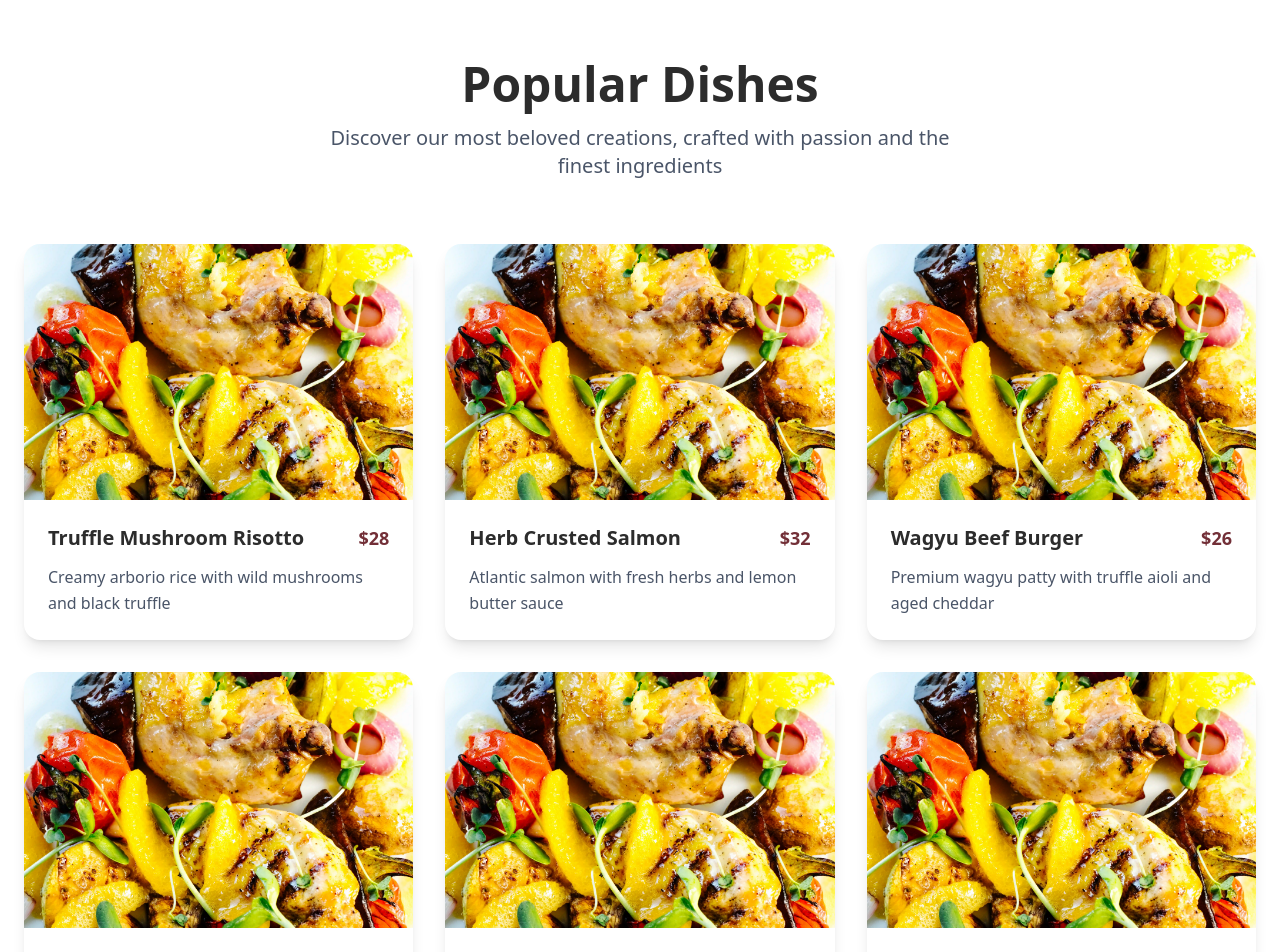
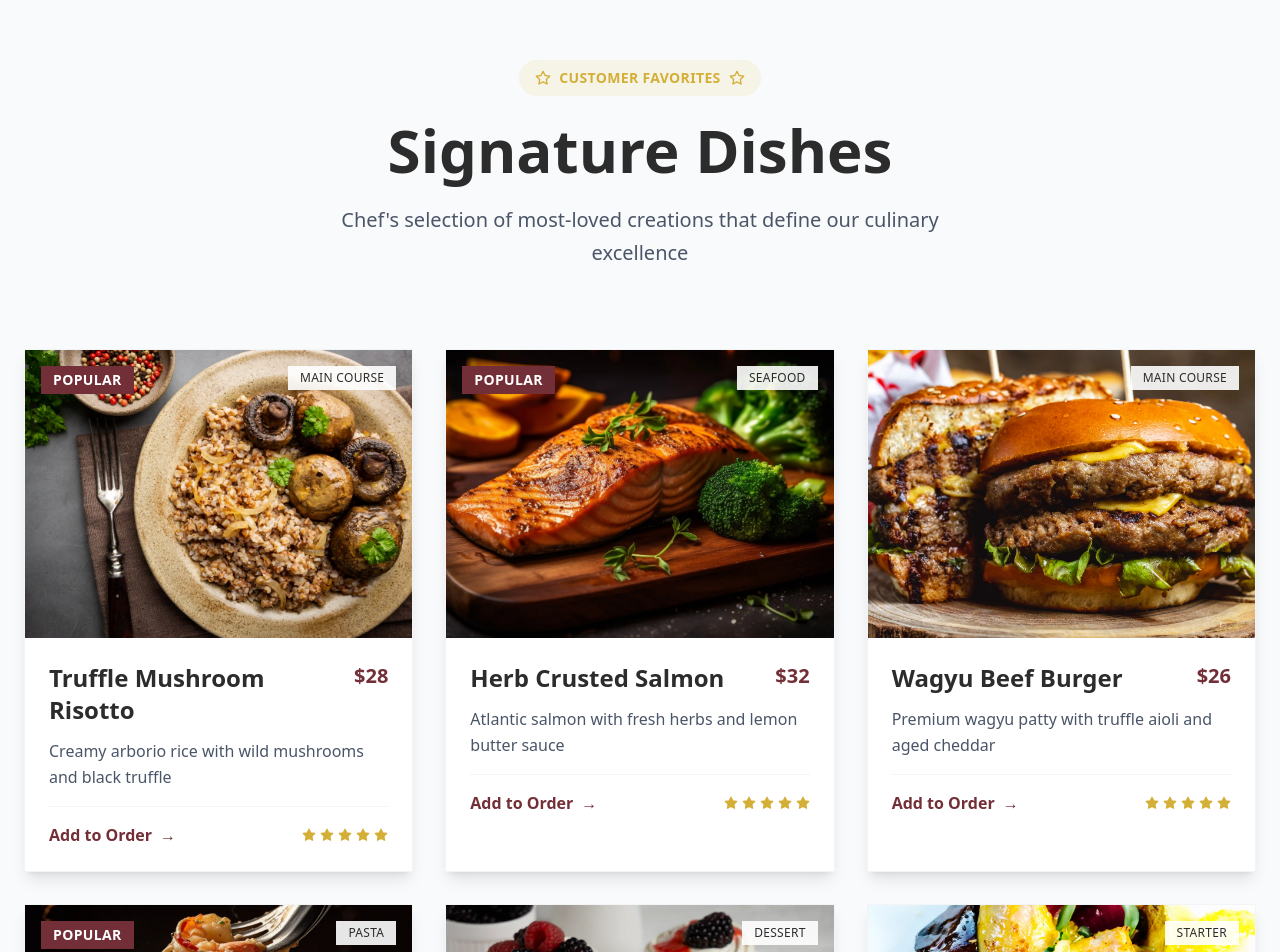
Before and after one commit to purityruth/fik_restaurante, a Next.js app: page / in a window 1280 px wide. Shown: the part 820-1772 px from the top of the page. Built offline with nearby package versions, Linux system fonts and the light colour scheme.

Commit message:
Dishes updates

```diff
--- a/src/components/PopularDishes.tsx
+++ b/src/components/PopularDishes.tsx
@@ -2,6 +2,7 @@
 'use client';
 import { motion } from 'framer-motion';
 import Image from 'next/image';
+import { FiStar } from 'react-icons/fi';
 
 interface Dish {
   id: number;
@@ -9,6 +10,8 @@ interface Dish {
   description: string;
   price: string;
   image: string;
+  isPopular?: boolean;
+  category?: string;
 }
 
 const dishes: Dish[] = [
@@ -17,61 +20,82 @@ const dishes: Dish[] = [
     name: "Truffle Mushroom Risotto",
     description: "Creamy arborio rice with wild mushrooms and black truffle",
     price: "$28",
-    image: "/images/fried-chicken-mixed-with-vegetables.webp"
+    image: "/images/buckwheat-porridge-with-mushrooms.webp",
+    isPopular: true,
+    category: "Main Course"
   },
   {
     id: 2,
     name: "Herb Crusted Salmon",
     description: "Atlantic salmon with fresh herbs and lemon butter sauce",
     price: "$32",
-    image: "/images/fried-chicken-mixed-with-vegetables.webp"
+    image: "/images/grilled-salmon-fillet-with-fresh-vegetable-salad-generated-by-ai.webp",
+    isPopular: true,
+    category: "Seafood"
   },
   {
     id: 3,
     name: "Wagyu Beef Burger",
     description: "Premium wagyu patty with truffle aioli and aged cheddar",
     price: "$26",
-    image: "/images/fried-chicken-mixed-with-vegetables.webp"
+    image: "/images/side-view-double-cheeseburger-with-grilled-beef-patties-cheese-lettuce-leaf-burger-buns.webp",
+    category: "Main Course"
   },
   {
     id: 4,
     name: "Lobster Linguine",
     description: "Fresh lobster with handmade pasta in garlic white wine sauce",
     price: "$38",
-    image: "/images/fried-chicken-mixed-with-vegetables.webp"
+    image: "/images/freshly-cooked-linguini-with-prawn-seafood-generated-by-ai.webp",
+    isPopular: true,
+    category: "Pasta"
   },
   {
     id: 5,
     name: "Berry Pavlova",
     description: "Crisp meringue with fresh berries and chantilly cream",
     price: "$14",
-    image: "/images/fried-chicken-mixed-with-vegetables.webp"
+    image: "/images/delicious-traditional-dessert-assortment.webp",
+    category: "Dessert"
   },
   {
     id: 6,
     name: "Burrata Caprese",
     description: "Creamy burrata with heirloom tomatoes and basil pesto",
     price: "$18",
-    image: "/images/fried-chicken-mixed-with-vegetables.webp"
+    image: "/images/fried-chicken-mixed-with-vegetables.webp",
+    category: "Starter"
   }
 ];
 
 export default function PopularDishes() {
   return (
-    <section className="section-padding bg-white">
+    <section className="section-padding bg-gray-50">
       <div className="container mx-auto">
         <motion.div
-          className="text-center mb-16"
+          className="text-center mb-20"
           initial={{ opacity: 0, y: 30 }}
           whileInView={{ opacity: 1, y: 0 }}
           transition={{ duration: 0.8 }}
           viewport={{ once: true }}
         >
-          <h2 className="text-4xl md:text-5xl font-serif font-bold text-charcoal mb-4">
-            Popular Dishes
+          <motion.div
+            initial={{ opacity: 0, scale: 0.8 }}
+            whileInView={{ opacity: 1, scale: 1 }}
+            transition={{ duration: 0.6, delay: 0.2 }}
+            viewport={{ once: true }}
+            className="inline-flex items-center gap-2 bg-gold/10 px-4 py-2 rounded-full mb-6"
+          >
+            <FiStar className="text-gold" />
+            <span className="text-gold font-semibold text-sm uppercase tracking-wide">Customer Favorites</span>
+            <FiStar className="text-gold" />
+          </motion.div>
+
+          <h2 className="text-5xl md:text-6xl font-serif font-bold text-charcoal mb-6">
+            Signature Dishes
           </h2>
-          <p className="text-xl text-slate max-w-2xl mx-auto">
-            Discover our most beloved creations, crafted with passion and the finest ingredients
+          <p className="text-xl text-slate max-w-2xl mx-auto leading-relaxed">
+            Chef's selection of most-loved creations that define our culinary excellence
           </p>
         </motion.div>
 
@@ -79,36 +103,111 @@ export default function PopularDishes() {
           {dishes.map((dish, index) => (
             <motion.div
               key={dish.id}
-              className="bg-white rounded-2xl shadow-lg overflow-hidden card-hover"
-              initial={{ opacity: 0, y: 30 }}
+              className="group bg-white shadow-lg hover:shadow-2xl transition-all duration-500 overflow-hidden border border-gray-100"
+              initial={{ opacity: 0, y: 40 }}
               whileInView={{ opacity: 1, y: 0 }}
-              transition={{ duration: 0.6, delay: index * 0.1 }}
-              viewport={{ once: true }}
+              transition={{
+                duration: 0.6,
+                delay: index * 0.1,
+                ease: "easeOut"
+              }}
+              viewport={{ once: true, margin: "-50px" }}
+              whileHover={{ y: -8 }}
             >
-              <div className="relative h-64">
+              {/* Image Container */}
+              <div className="relative h-72 overflow-hidden">
                 <Image
                   src={dish.image}
                   alt={dish.name}
                   fill
-                  className="object-cover"
+                  className="object-cover group-hover:scale-110 transition-transform duration-700"
                 />
+
+                {/* Overlay Gradient */}
+                <div className="absolute inset-0 bg-gradient-to-t from-black/20 to-transparent opacity-0 group-hover:opacity-100 transition-opacity duration-500" />
+
+                {/* Popular Badge */}
+                {dish.isPopular && (
+                  <motion.div
+                    className="absolute top-4 left-4 bg-burgundy text-white px-3 py-1 text-sm font-semibold uppercase tracking-wide"
+                    initial={{ opacity: 0, x: -20 }}
+                    whileInView={{ opacity: 1, x: 0 }}
+                    transition={{ duration: 0.6, delay: index * 0.1 + 0.3 }}
+                    viewport={{ once: true }}
+                  >
+                    Popular
+                  </motion.div>
+                )}
+
+                {/* Category Tag */}
+                {dish.category && (
+                  <div className="absolute top-4 right-4 bg-white/90 text-charcoal px-3 py-1 text-xs font-medium uppercase tracking-wide">
+                    {dish.category}
+                  </div>
+                )}
               </div>
+
+              {/* Content */}
               <div className="p-6">
                 <div className="flex justify-between items-start mb-3">
-                  <h3 className="text-xl font-serif font-bold text-charcoal">
+                  <h3 className="text-2xl font-serif font-bold text-charcoal group-hover:text-burgundy transition-colors duration-300 pr-4">
                     {dish.name}
                   </h3>
-                  <span className="text-burgundy font-bold text-lg">
+                  <span className="text-burgundy font-bold text-xl whitespace-nowrap">
                     {dish.price}
                   </span>
                 </div>
-                <p className="text-slate leading-relaxed">
+
+                <p className="text-slate leading-relaxed mb-4 border-b border-gray-100 pb-4">
                   {dish.description}
                 </p>
+
+                <motion.div
+                  className="flex items-center justify-between"
+                  initial={{ opacity: 0 }}
+                  whileInView={{ opacity: 1 }}
+                  transition={{ duration: 0.6, delay: index * 0.1 + 0.4 }}
+                  viewport={{ once: true }}
+                >
+                  <button className="text-burgundy font-semibold hover:text-gold transition-colors duration-300 flex items-center gap-2 group/btn">
+                    <span>Add to Order</span>
+                    <motion.span
+                      className="group-hover/btn:translate-x-1 transition-transform duration-300"
+                    >
+                      →
+                    </motion.span>
+                  </button>
+
+                  <div className="flex items-center gap-1 text-gold">
+                    {[...Array(5)].map((_, i) => (
+                      <FiStar key={i} size={14} fill="currentColor" />
+                    ))}
+                  </div>
+                </motion.div>
               </div>
             </motion.div>
           ))}
         </div>
+
+        {/* CTA Section */}
+        <motion.div
+          className="text-center mt-16 pt-8 border-t border-gray-200"
+          initial={{ opacity: 0, y: 30 }}
+          whileInView={{ opacity: 1, y: 0 }}
+          transition={{ duration: 0.8, delay: 0.3 }}
+          viewport={{ once: true }}
+        >
+          <p className="text-lg text-slate mb-6">
+            Can't decide? Let our sommelier help you choose
+          </p>
+          <motion.button
+            className="bg-charcoal text-white px-8 py-3 font-semibold hover:bg-burgundy transition-all duration-300 hover:scale-105"
+            whileHover={{ scale: 1.05 }}
+            whileTap={{ scale: 0.95 }}
+          >
+            View Full Menu
+          </motion.button>
+        </motion.div>
       </div>
     </section>
   );
```
Also changed, not shown: public/images/delicious-traditional-dessert-assortment.webp (added), public/images/grilled-salmon-fillet-with-fresh-vegetable-salad-generated-by-ai.webp (added).
